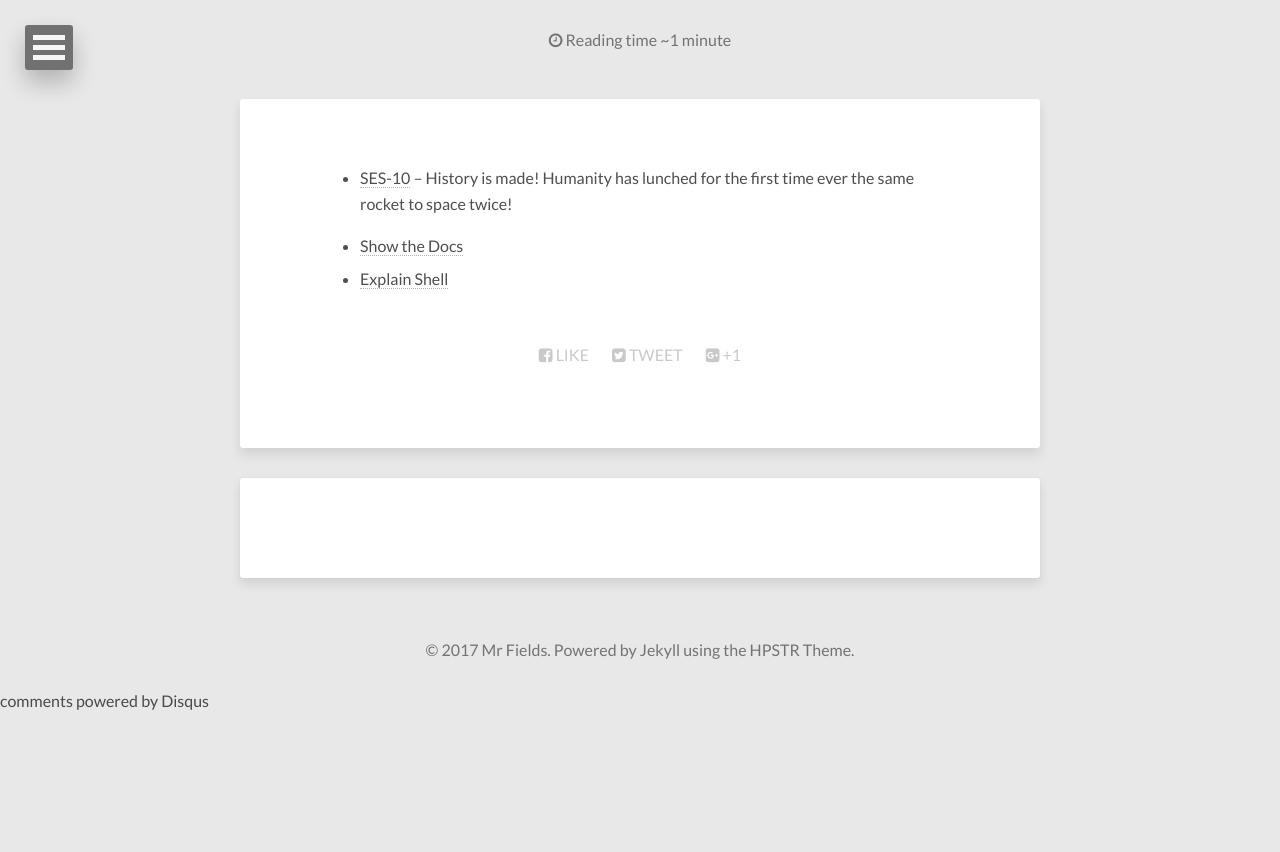
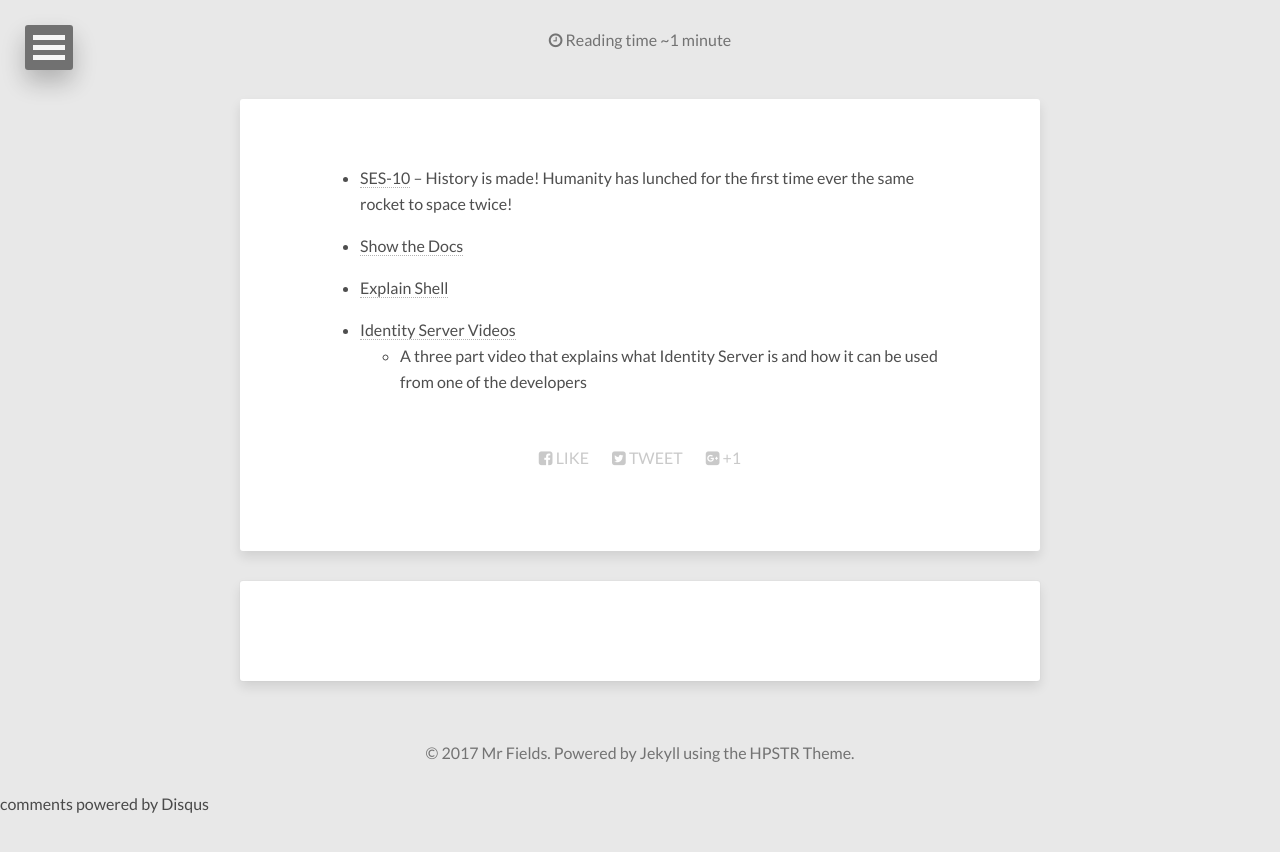
Before and after one commit to vetras/vetras.github.io, a Jekyll site: the page built from readings/current-list.md, in a window 1280 px wide. Shown: the top 852 px of the page. Built offline with Jekyll 4.4.1, drawn with Linux system fonts in a browser that asks for light colours; nearby versions of some CDN libraries; our own code applies the rules of GitHub Pages for plain Markdown files; comment, search, counter and statistics services are not loaded.

Commit message:
add links

```diff
--- a/readings/current-list.md
+++ b/readings/current-list.md
@@ -3,3 +3,6 @@
 
 - [Show the Docs](http://showthedocs.com/)
 - [Explain Shell](https://explainshell.com/)
+
+ - [Identity Server Videos](https://channel9.msdn.com/Events/Seth-on-the-Road/NDC-London-2016/Dominick-Baier-on-Identity-Server)
+   - A three part video that explains what Identity Server is and how it can be used from one of the developers
```
Also changed, not shown: readings/archive/2017/march.md (+1 -1 lines).
